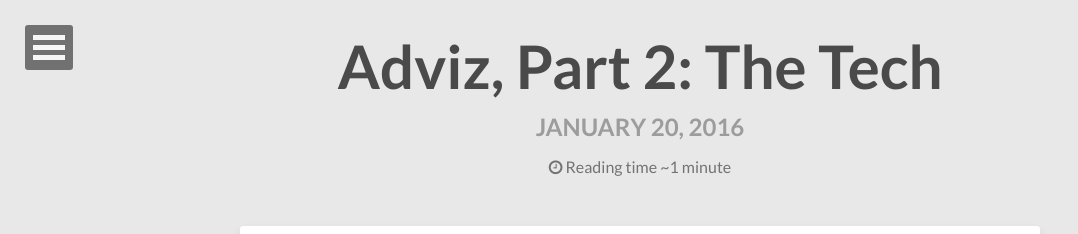
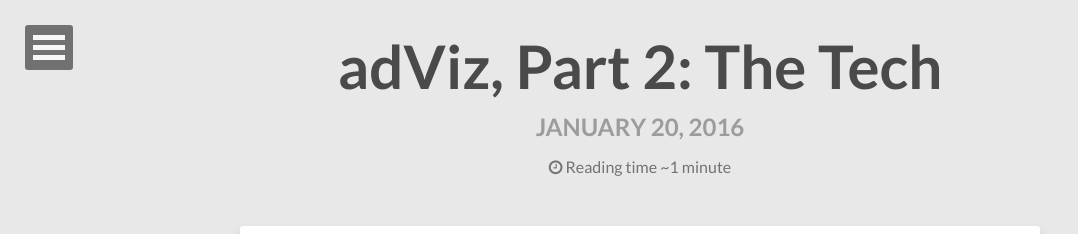
Before and after one commit to txizzle/blog, a Jekyll site: the page built from _posts/2016-01-20-Adviz-Part-2.md, in a window 1280 px wide and 900 px high. Shown: the top 234 px of the window, without its empty margins (0-1078 px from the left). Built offline with Jekyll 4.4.1, drawn with Linux system fonts in a browser that asks for light colours; nearby versions of some CDN libraries.

```diff
--- a/_posts/2016-01-20-Adviz-Part-2.md
+++ b/_posts/2016-01-20-Adviz-Part-2.md
@@ -1,6 +1,6 @@
 ---
 layout: post
-title: Adviz, Part 2&#58; The Tech
+title: adViz, Part 2&#58; The Tech
 tags: [adviz, meteorjs, india, code, SE]
 modified: 2016-1-21
 ---
```
